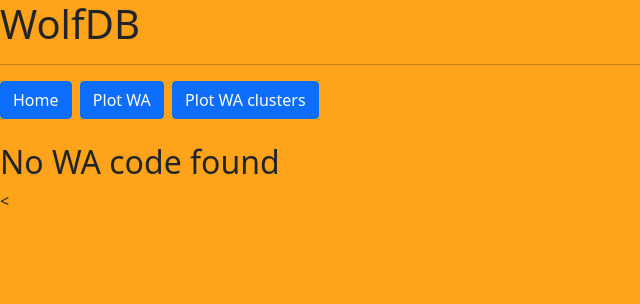
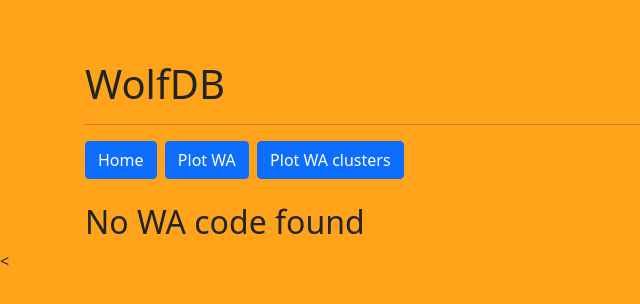
Before and after one commit to olivierfriard/wolfdb, a Flask app: template genetic_bp/templates/wa_genetic_samples_list.html in a window 1280 px wide. Shown: the top 304 px of the page, without its empty margins (0-640 px from the left). Run offline with Flask 2, Linux system fonts and the light colour scheme; the template is opened without the code that fills it, so the values that code supplies are empty; parts of the project's set-up code (start-up, migrations or seed data) failed here and were passed over; some libraries are stand-ins or nearby versions.

Commit message:
some changes

```diff
--- a/genetic_bp/templates/wa_genetic_samples_list.html
+++ b/genetic_bp/templates/wa_genetic_samples_list.html
@@ -33,7 +33,7 @@
 
 <main class="flex-shrink-0">
 
-
+    <div class="container">
 
 <h1>WolfDB</h1>
 <hr>
@@ -49,6 +49,12 @@
 
 {% if results %}
 <h2>List of {{ n_wa }} WA codes</h2>
+
+<br><br>
+
+</div>
+
+
 <table class="table table-striped">
 <tr>
 <th></th>
```
